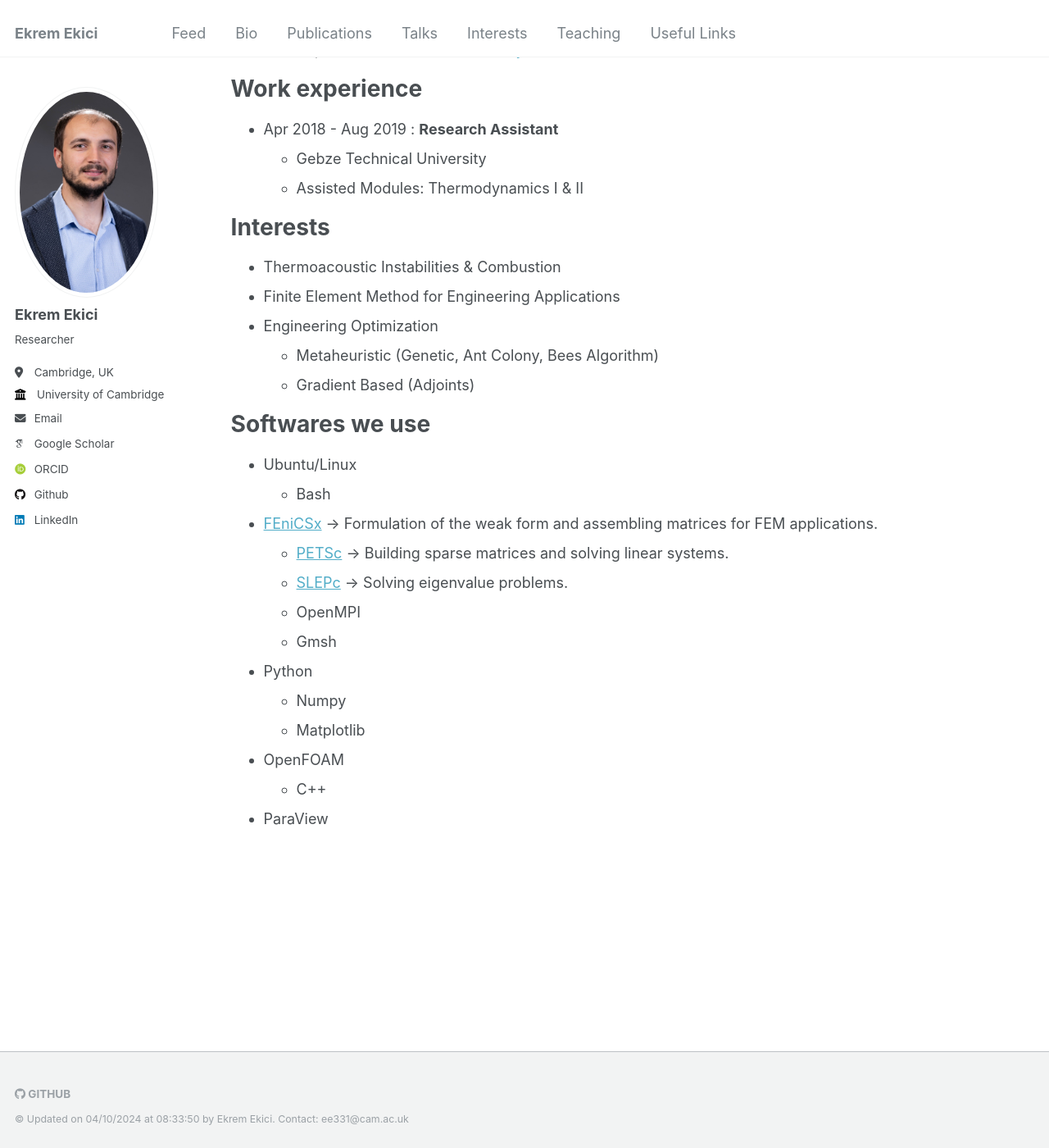
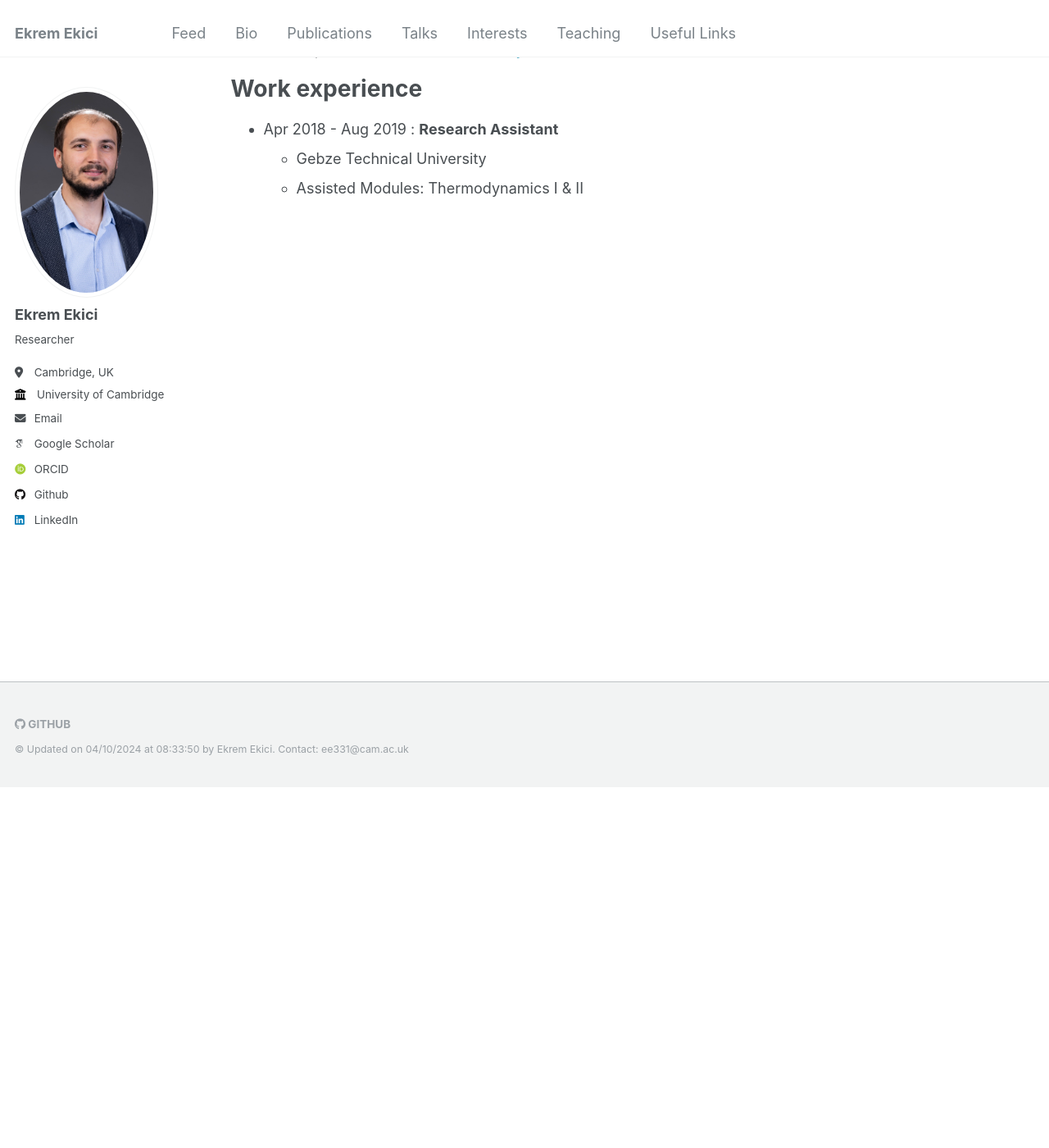
Before and after one commit to ekremekc/ekremekc.github.io, a Jekyll site: the page built from _pages/cv.md, in a window 1280 px wide and 1400 px high, scrolled down 440 px. Shown: the whole window at 82% size. Built offline with Jekyll 4.4.1, drawn with Linux system fonts in a browser that asks for light colours; some web fonts are replaced.

Commit message:
remove duplicates

```diff
--- a/_pages/cv.md
+++ b/_pages/cv.md
@@ -29,29 +29,7 @@ Work experience
   * Gebze Technical University
   * Assisted Modules: Thermodynamics I & II
 
-Interests
-======
-* Thermoacoustic Instabilities & Combustion
-* Finite Element Method for Engineering Applications
-* Engineering Optimization
-  * Metaheuristic (Genetic, Ant Colony, Bees Algorithm)
-  * Gradient Based (Adjoints)
 
-Softwares we use
-======
-* Ubuntu/Linux
-  * Bash
-* [FEniCSx](https://github.com/FEniCS) -> Formulation of the weak form and assembling matrices for FEM applications.
-  * [PETSc](https://petsc.org/release/overview/) -> Building sparse matrices and solving linear systems.
-  * [SLEPc](https://slepc.upv.es/) -> Solving eigenvalue problems.
-  * OpenMPI
-  * Gmsh
-* Python
-  * Numpy
-  * Matplotlib
-* OpenFOAM
-  * C++
-* ParaView
 
 <!-- Selected Publications
 ======
```
Also changed, not shown: _pages/about.md (+3 -3 lines), _pages/portfolio.html (+8 -0 lines), _pages/portfolio.md (added, +18 -0 lines).
